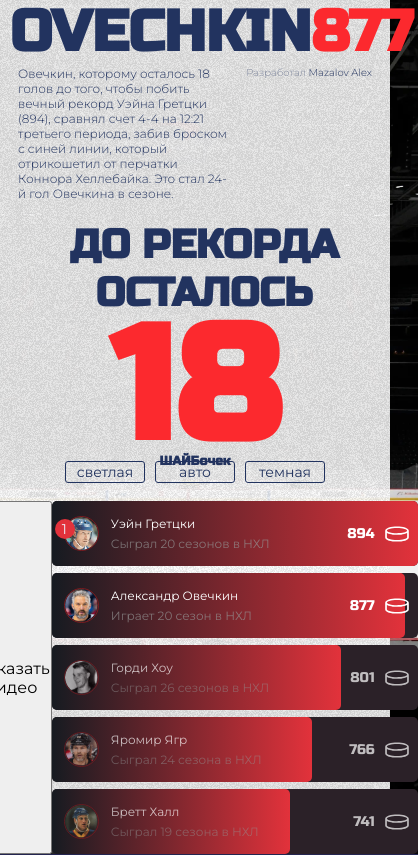
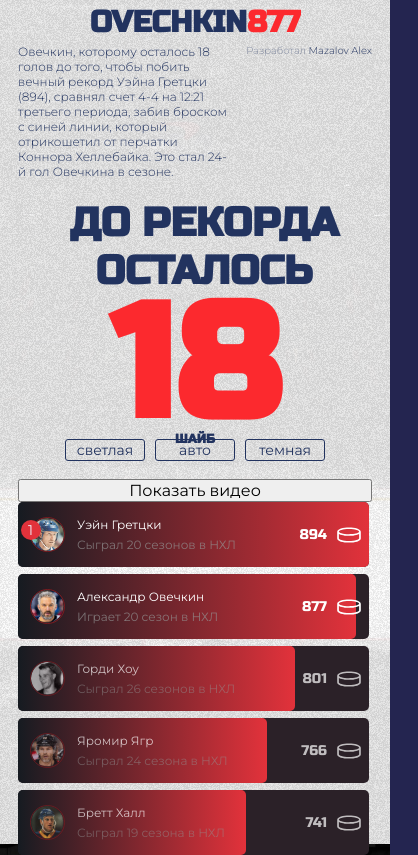
Before and after one commit to Mazalovalex/great8, a plain HTML site: page index.html in a window 390 px wide. Shown: the whole page, 418 px wide, since content can reach past the window. Drawn offline with Linux system fonts and the light colour scheme.

Commit message:
5 комит

```diff
--- a/styles/style.css
+++ b/styles/style.css
@@ -541,7 +541,7 @@
   }
 
   .top-scorer-item {
-    width: clamp(180px, 94vw, 480px);
+    width: clamp(180px, 90vw, 460px);
     height: clamp(65px, 5vh, 70px);
   }
 
@@ -614,7 +614,7 @@
 
   .record-difference::after {
     position: absolute;
-    content: "ШАЙБочек";
+    content: "ШАЙБ";
     font-size: clamp(0.75rem, 0.5511rem + 0.9943vw, 2.9375rem);
     color: var(--title-color);
     line-height: 1;
@@ -630,8 +630,17 @@
   .video-wrapper {
     position: absolute;
     z-index: 2;
-    width: 100vw;
-    height: auto;
+    width: 170px;
+    height: 150px;
+  }
+
+  .record-section_title {
+    font-size: 30px;
+  }
+
+  .top-scorers-section {
+    display: flex;
+    flex-direction: column;
   }
 }
 
```
